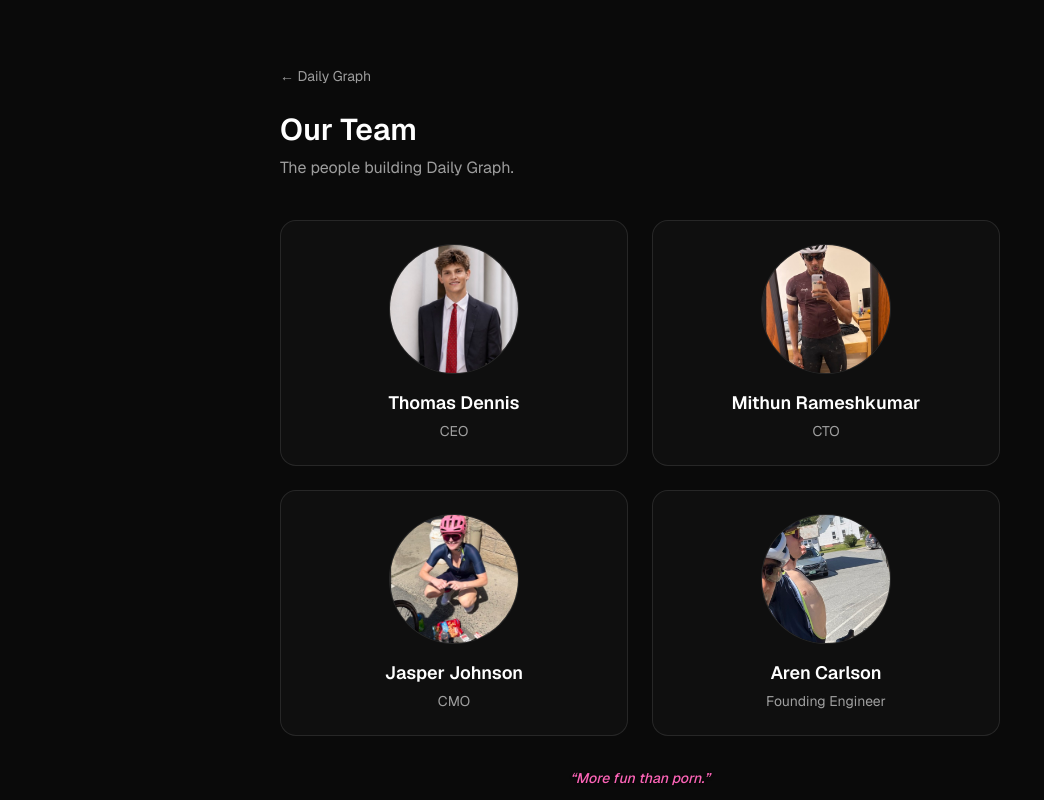
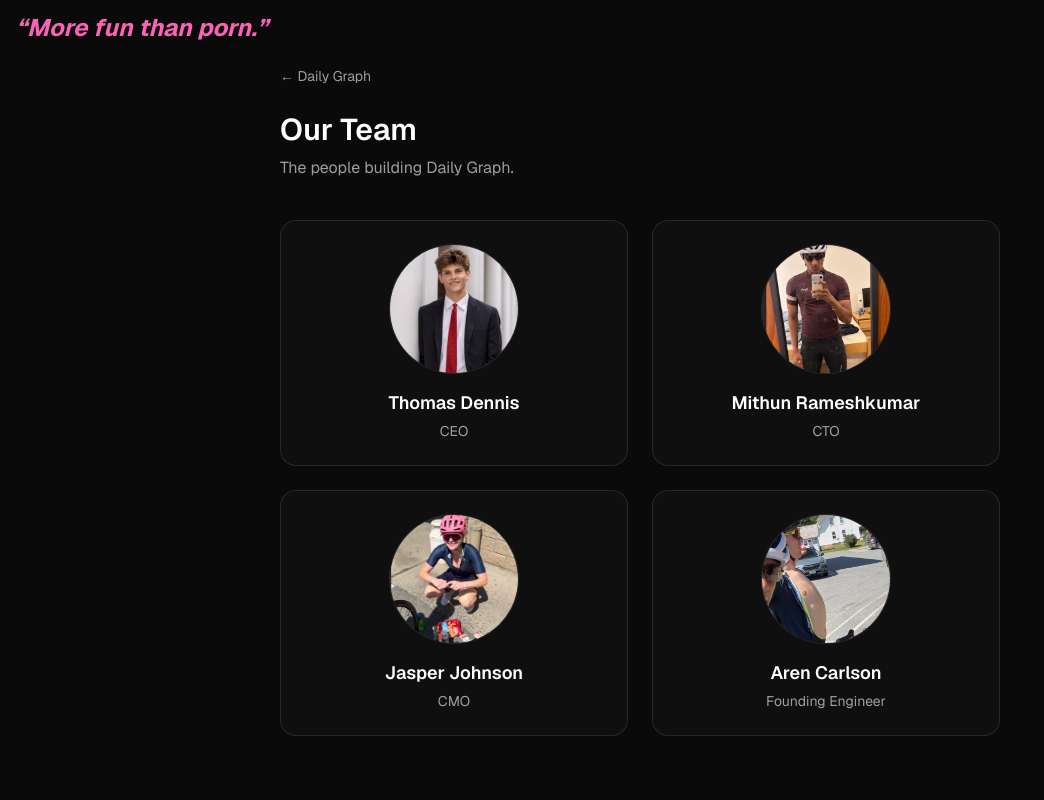
Before and after one commit to mith-r/daily-graph, a Next.js app: page /team in a window 1280 px wide. Shown: the whole page, without its empty margins (0-1044 px from the left). Built offline with nearby package versions, Linux system fonts and the light colour scheme.

Commit message:
Move 'More fun than porn' banner to top left and enlarge it (#6)

```diff
--- a/app/layout.tsx
+++ b/app/layout.tsx
@@ -38,9 +38,9 @@ export default function RootLayout({
         {children}
         <div
           aria-hidden
-          className="pointer-events-none fixed inset-x-0 bottom-3 z-50 flex justify-center"
+          className="pointer-events-none fixed left-4 top-3 z-50 flex justify-start"
         >
-          <span className="text-pink-400 text-sm font-medium italic [text-shadow:0_1px_3px_rgba(0,0,0,0.7)]">
+          <span className="text-pink-400 text-2xl font-bold italic [text-shadow:0_1px_3px_rgba(0,0,0,0.7)]">
             {"“More fun than porn.”"}
           </span>
         </div>
```
